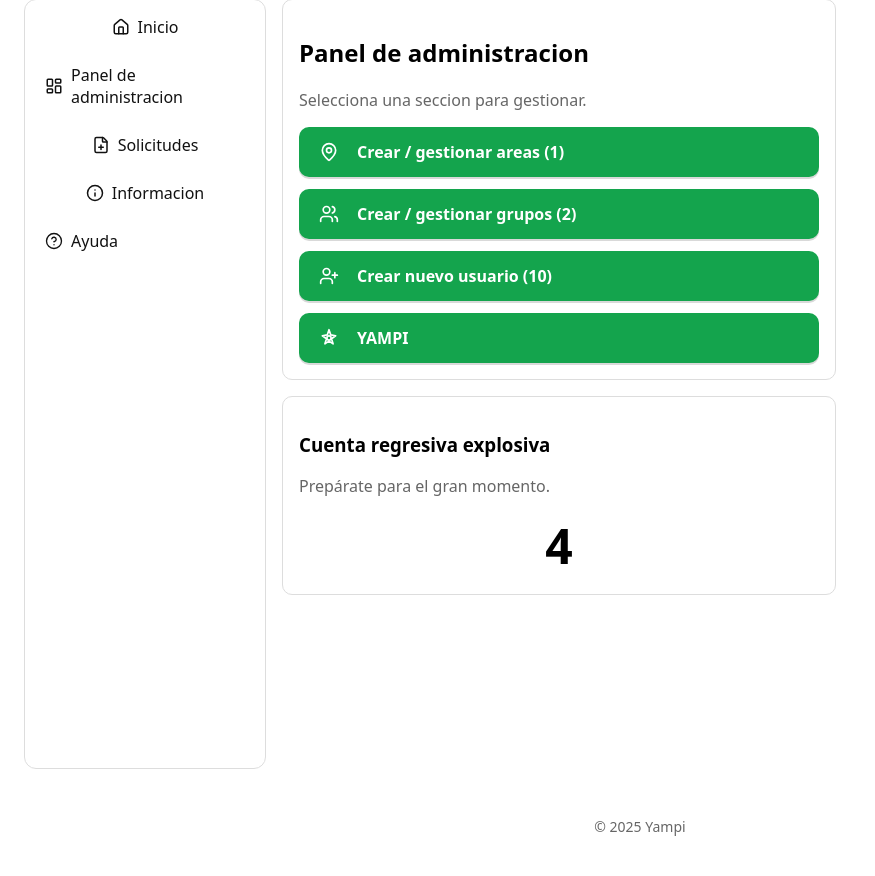
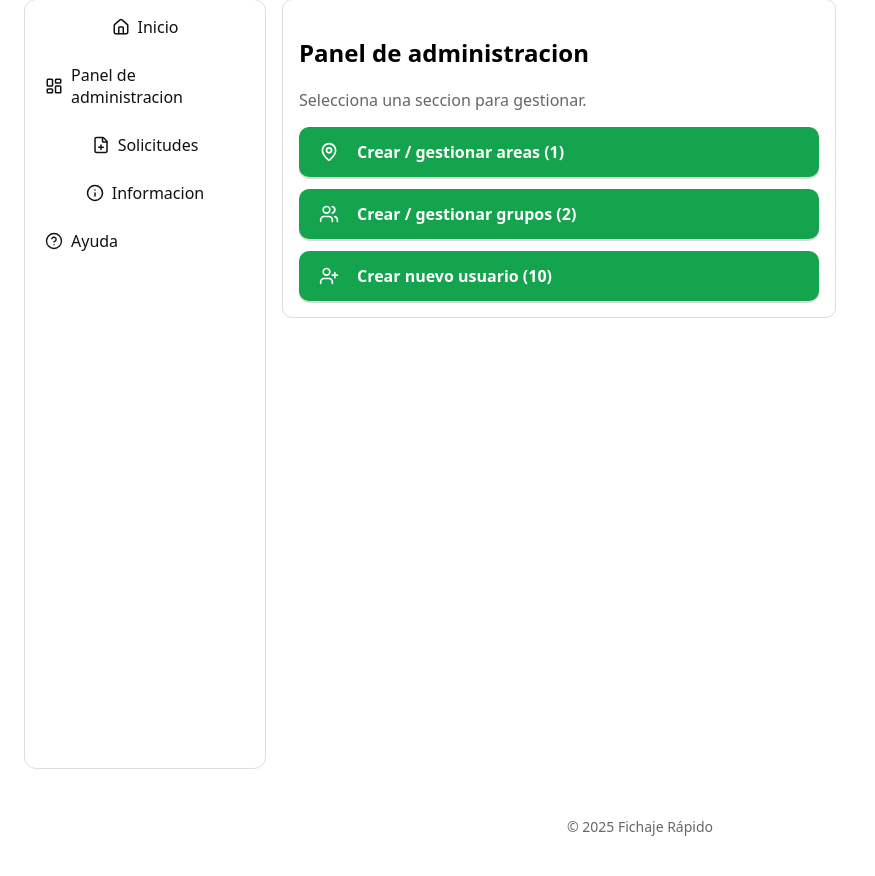
Before and after one commit to cdryampi/fichaje-rapido2, a Flask app: page /admin in a window 1280 px wide. Shown: the part 25-901 px from the top of the page, without its empty margins (0-875 px from the left). Run offline with Flask 3, Linux system fonts and the light colour scheme; a user stored in the database is signed in; some libraries are stand-ins or nearby versions.

Commit message:
Refactor owner name configuration and remove countdown feature from admin panel

```diff
--- a/app.py
+++ b/app.py
@@ -73,7 +73,8 @@ with app.app_context():
 def inject_template_globals():
     return {
         "current_year": datetime.now(TZ).year,
-        "owner_name": "Yampi",
+        # Nombre del propietario/empresa configurable por entorno
+        "owner_name": os.environ.get("OWNER_NAME", "Fichaje Rápido"),
     }
 
 
--- a/templates/admin/index.html
+++ b/templates/admin/index.html
@@ -14,45 +14,6 @@
     <a class="btn btn-hero btn-green" href="{{ url_for('admin_users') }}" style="text-decoration:none;">
       <i data-lucide="user-plus" class="icon"></i> Crear nuevo usuario ({{ users_count }})
     </a>
-    <a class="btn btn-hero btn-green" href="#yampi" style="text-decoration:none;">
-      <svg class="icon" viewBox="0 0 24 24" fill="none" stroke="currentColor" stroke-width="2" stroke-linecap="round" stroke-linejoin="round" aria-hidden="true">
-        <path d="M12 2l2.09 6.26L20 9.27l-5 3.65 1.9 6.08L12 15.77 7.1 18.99 9 12.92 4 9.27l5.91-.99L12 2z" />
-        <circle cx="12" cy="12" r="2.5" />
-      </svg>
-      YAMPI
-    </a>
   </div>
 </div>
-
-<div class="card" id="yampi" style="margin-top:16px;">
-  <h3>Cuenta regresiva explosiva</h3>
-  <p class="muted">Prep&aacute;rate para el gran momento.</p>
-  <div id="countdown-wrapper" style="display:flex;flex-direction:column;align-items:center;gap:12px;margin-top:12px;">
-    <div id="countdown-number" style="font-size:48px;font-weight:700;">10</div>
-    <div id="countdown-result" style="display:none;font-size:40px;font-weight:800;color:#e31b23;">BBBOOOMMM</div>
-    <img id="countdown-gif" src="https://media.giphy.com/media/l0MYt5jPR6QX5pnqM/giphy.gif" alt="Bomba animada" style="display:none;max-width:220px;border-radius:12px;" />
-  </div>
-</div>
-
-<script>
-  document.addEventListener('DOMContentLoaded', function () {
-    var count = 10;
-    var numberEl = document.getElementById('countdown-number');
-    var resultEl = document.getElementById('countdown-result');
-    var gifEl = document.getElementById('countdown-gif');
-
-    var interval = setInterval(function () {
-      count -= 1;
-      if (count >= 0) {
-        numberEl.textContent = count;
-      }
-      if (count < 0) {
-        clearInterval(interval);
-        numberEl.style.display = 'none';
-        resultEl.style.display = 'block';
-        gifEl.style.display = 'block';
-      }
-    }, 1000);
-  });
-</script>
 {% endblock %}
```
